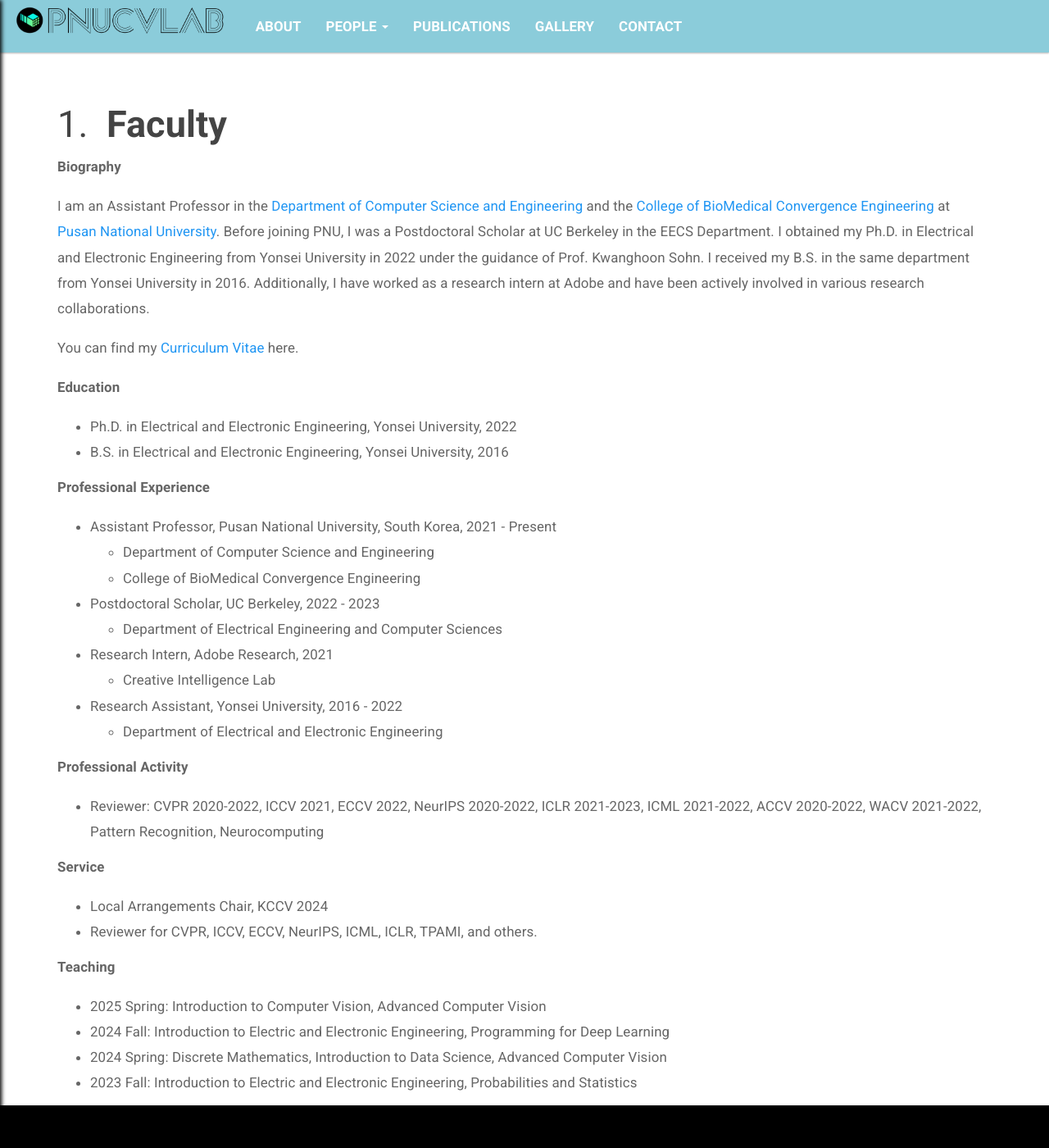
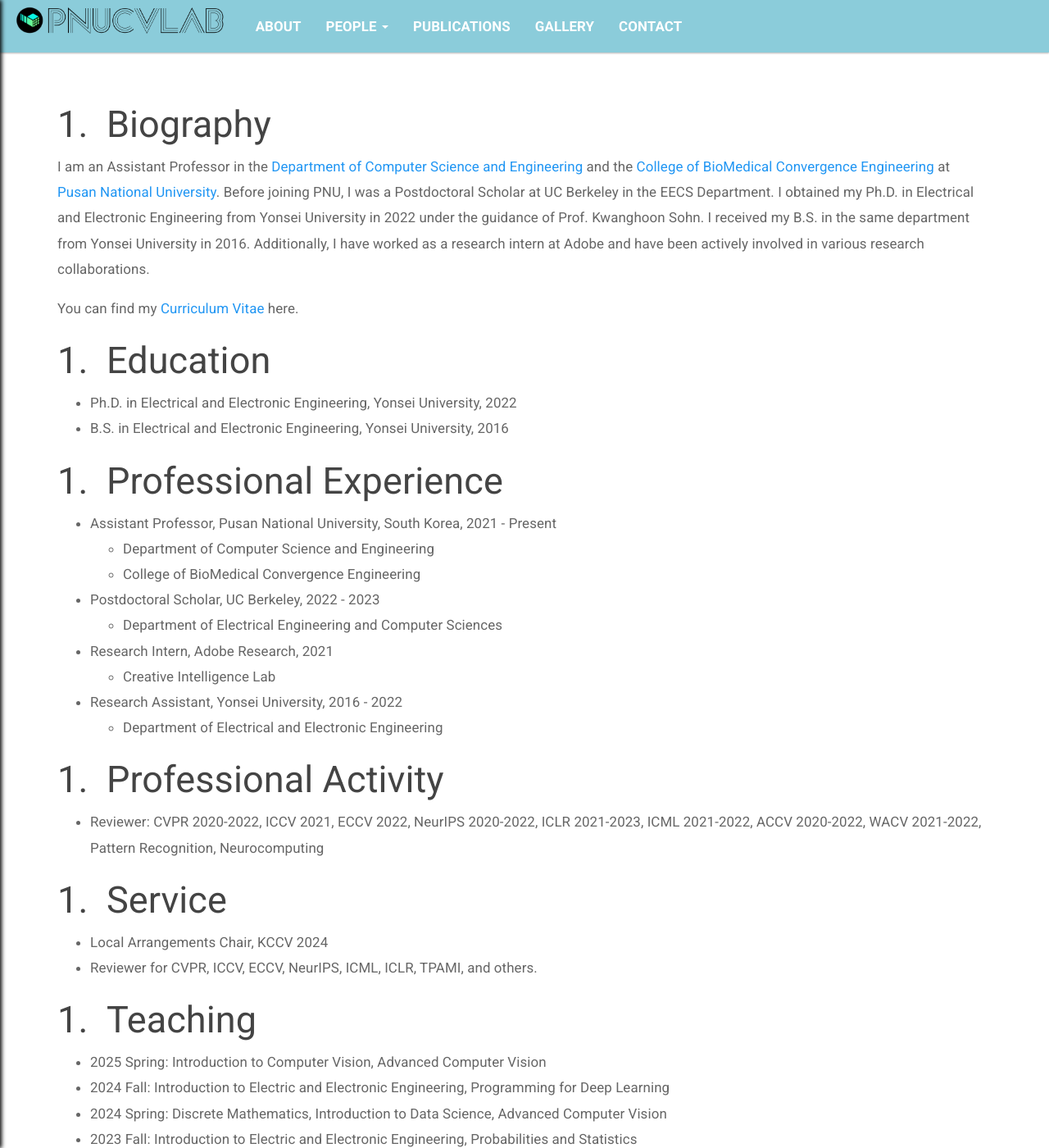
Before and after one commit to pnucvlab/pnucvlab.github.io, a Jekyll site: the page built from pages/people/faculty.md, in a window 1280 px wide and 1400 px high. Shown: the whole window at 82% size. Built offline with Jekyll 4.4.1, drawn with Linux system fonts in a browser that asks for light colours.

Commit message:
edit faculty page

```diff
--- a/_includes/footer.html
+++ /dev/null
@@ -1,5 +0,0 @@
-<footer class="footer">
-    <div class="container">
-        <!-- footer content will go here -->
-    </div>
-  </footer>
--- a/_layouts/default.html
+++ b/_layouts/default.html
@@ -72,7 +72,6 @@
             {% endif %}
 
         </div>
-        {% include footer.html %}
 
 
     <script src="{{ '/assets/js/jquery.min.js' | relative_url }}"></script>
--- a/assets/css/main.css
+++ b/assets/css/main.css
@@ -52,15 +52,6 @@ h3:before {
 	color: #40a8bf;
 	font-size: 1em;
 	font-weight: bold;
-}
-
-.footer {
-	position: absolute;
-	bottom: 0;
-	width: 100%;
-	height: 8em;
-	background-color: #000;
-	padding: 1.5em 1em;
 }
 
 .navbar-default {
--- a/pages/people/faculty.md
+++ b/pages/people/faculty.md
@@ -4,36 +4,43 @@ title: Faculty
 permalink: /people/faculty/
 ---
 
-<h2><strong>Faculty</strong></h2>
-
-<p><strong>Biography</strong></p>
+Biography
+-----
 I am an Assistant Professor in the [Department of Computer Science and Engineering](https://cse.pusan.ac.kr/cse/index.do) and the [College of BioMedical Convergence Engineering](https://bce.pusan.ac.kr/bce/index.do) at [Pusan National University](https://www.pusan.ac.kr/kor/Main.do). Before joining PNU, I was a Postdoctoral Scholar at UC Berkeley in the EECS Department. I obtained my Ph.D. in Electrical and Electronic Engineering from Yonsei University in 2022 under the guidance of Prof. Kwanghoon Sohn. I received my B.S. in the same department from Yonsei University in 2016. Additionally, I have worked as a research intern at Adobe and have been actively involved in various research collaborations.
 
 You can find my [Curriculum Vitae]({{ site.baseurl }}/assets/files/cv_srj.pdf) here.
 
-<p><strong>Education</strong></p>
+Education
+-----
 * Ph.D. in Electrical and Electronic Engineering, Yonsei University, 2022
 * B.S. in Electrical and Electronic Engineering, Yonsei University, 2016
 
-<p><strong>Professional Experience</strong></p>
+Professional Experience
+-----
 * Assistant Professor, Pusan National University, South Korea, 2021 - Present
   * Department of Computer Science and Engineering
   * College of BioMedical Convergence Engineering
+
 * Postdoctoral Scholar, UC Berkeley, 2022 - 2023
   * Department of Electrical Engineering and Computer Sciences
+
 * Research Intern, Adobe Research, 2021
   * Creative Intelligence Lab
+
 * Research Assistant, Yonsei University, 2016 - 2022
   * Department of Electrical and Electronic Engineering
 
-<p><strong>Professional Activity</strong></p>
+Professional Activity
+-----
 * Reviewer: CVPR 2020-2022, ICCV 2021, ECCV 2022, NeurIPS 2020-2022, ICLR 2021-2023, ICML 2021-2022, ACCV 2020-2022, WACV 2021-2022, Pattern Recognition, Neurocomputing
 
-<p><strong>Service</strong></p>
+Service
+-----
 * Local Arrangements Chair, KCCV 2024
 * Reviewer for CVPR, ICCV, ECCV, NeurIPS, ICML, ICLR, TPAMI, and others.
 
-<p><strong>Teaching</strong></p>
+Teaching
+-----
 * 2025 Spring: Introduction to Computer Vision, Advanced Computer Vision
 * 2024 Fall: Introduction to Electric and Electronic Engineering, Programming for Deep Learning
 * 2024 Spring: Discrete Mathematics, Introduction to Data Science, Advanced Computer Vision
```
